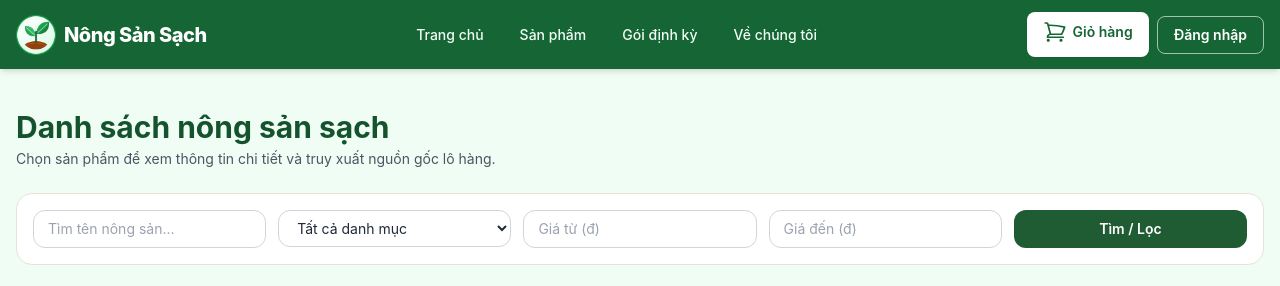
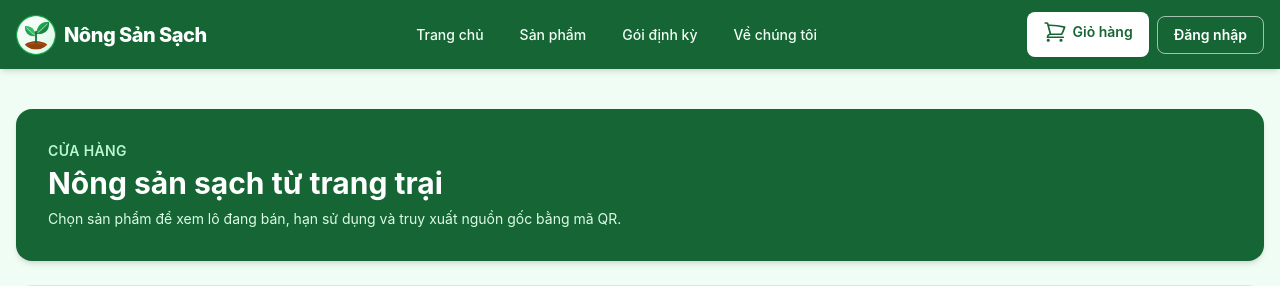
Before and after one commit to 0306231319-collab/Do_an_Web, a Laravel app: page /san-pham in a window 1280 px wide. Shown: the top 286 px of the page. Run offline with Laravel 12, Linux system fonts and the light colour scheme; data comes from the database, SQL or seed files in the repository; style sheets or scripts are compiled from the project's sources.

Commit message:
style: trang sản phẩm, nút về trang chủ cho admin, đặt view khiếu nại đúng thư mục

```diff
--- a/resources/views/pages/home.blade.php
+++ b/resources/views/pages/home.blade.php
@@ -18,7 +18,7 @@
             Hàng hết hạn trước được bán trước, luôn tươi mỗi ngày.
         </p>
         <div class="mt-7 flex flex-wrap gap-3">
-            <a href="#products"
+            <a href="{{ Route::has('products.index') ? route('products.index') : '#products' }}"
                class="rounded-xl bg-white px-6 py-3 font-semibold text-green-800 shadow hover:bg-green-50">
                 Khám phá sản phẩm
             </a>
--- a/resources/views/pages/products_index.blade.php
+++ b/resources/views/pages/products_index.blade.php
@@ -1,113 +1,98 @@
 @extends('layouts.app')
 
-@section('title', 'Danh sách sản phẩm - Nông Sản Sạch')
+@section('title', 'Sản phẩm - Nông Sản Sạch')
 
 @section('content')
-    <x-container class="py-10">
-        {{-- Tiêu đề trang --}}
-        <div class="mb-6">
-            <h1 class="text-2xl font-bold text-green-900 md:text-3xl">Danh sách nông sản sạch</h1>
-            <p class="mt-1 text-sm text-gray-600">Chọn sản phẩm để xem thông tin chi tiết và truy xuất nguồn gốc lô hàng.</p>
+<div class="mx-auto max-w-7xl px-4 py-10">
+
+    {{-- Tiêu đề --}}
+    <div class="mb-6 rounded-2xl bg-green-800 px-8 py-8 text-white shadow-md">
+        <p class="text-sm font-semibold uppercase tracking-wide text-green-200">Cửa hàng</p>
+        <h1 class="mt-1 text-3xl font-bold">Nông sản sạch từ trang trại</h1>
+        <p class="mt-2 max-w-2xl text-sm text-green-100">Chọn sản phẩm để xem lô đang bán, hạn sử dụng và truy xuất nguồn gốc bằng mã QR.</p>
     </div>
 
-        {{-- Thanh Tìm kiếm & Bộ lọc (Danh mục + Khoảng giá) --}}
-        <form method="GET" action="{{ route('products.index') }}" class="mb-8 grid grid-cols-1 gap-3 rounded-2xl border border-[#E6E3D8] bg-white p-4 shadow-xs sm:grid-cols-2 lg:grid-cols-5">
-            {{-- Ô tìm kiếm từ khóa --}}
-            <div>
-                <input type="text" name="keyword" value="{{ request('keyword') ?? request('search') }}"
-                       placeholder="Tìm tên nông sản..."
-                       class="w-full rounded-xl border border-gray-300 bg-white px-3.5 py-2 text-sm focus:border-[#1F5C34] focus:outline-none">
-            </div>
+    {{-- Tìm kiếm và bộ lọc --}}
+    <form method="GET" action="{{ route('products.index') }}"
+          class="mb-8 grid grid-cols-1 gap-3 rounded-2xl border border-green-200 bg-white p-4 shadow-sm sm:grid-cols-2 lg:grid-cols-5">
+        <label class="relative">
+            <span class="pointer-events-none absolute left-3 top-1/2 -translate-y-1/2 text-green-700"><x-icon name="search" class="h-5 w-5" /></span>
+            <input type="text" name="keyword" value="{{ request('keyword') ?? request('search') }}" placeholder="Tìm tên nông sản..."
+                   class="w-full rounded-xl border border-green-300 py-2.5 pl-10 pr-3 text-sm focus:border-green-600 focus:outline-none focus:ring-2 focus:ring-green-200">
+        </label>
 
-            {{-- Bộ lọc danh mục --}}
-            <div>
-                <select name="category_id" class="w-full rounded-xl border border-gray-300 bg-white px-3.5 py-2 text-sm focus:border-[#1F5C34] focus:outline-none">
+        <select name="category_id"
+                class="w-full rounded-xl border border-green-300 bg-white px-3 py-2.5 text-sm focus:border-green-600 focus:outline-none focus:ring-2 focus:ring-green-200">
             <option value="">Tất cả danh mục</option>
-                    @foreach($categories as $category)
-                        <option value="{{ $category->id }}" {{ (request('category_id') ?? request('category')) == $category->id ? 'selected' : '' }}>
-                            {{ $category->name }}
-                        </option>
+            @foreach ($categories as $category)
+                <option value="{{ $category->id }}" {{ (request('category_id') ?? request('category')) == $category->id ? 'selected' : '' }}>{{ $category->name }}</option>
             @endforeach
         </select>
-            </div>
 
-            {{-- Giá tối thiểu --}}
-            <div>
-                <input type="number" name="min_price" value="{{ request('min_price') }}" min="0" step="1000"
-                       placeholder="Giá từ (đ)"
-                       class="w-full rounded-xl border border-gray-300 bg-white px-3.5 py-2 text-sm focus:border-[#1F5C34] focus:outline-none">
-            </div>
+        <input type="number" name="min_price" value="{{ request('min_price') }}" min="0" step="1000" placeholder="Giá từ (đ)"
+               class="w-full rounded-xl border border-green-300 px-3 py-2.5 text-sm focus:border-green-600 focus:outline-none focus:ring-2 focus:ring-green-200">
 
-            {{-- Giá tối đa --}}
-            <div>
-                <input type="number" name="max_price" value="{{ request('max_price') }}" min="0" step="1000"
-                       placeholder="Giá đến (đ)"
-                       class="w-full rounded-xl border border-gray-300 bg-white px-3.5 py-2 text-sm focus:border-[#1F5C34] focus:outline-none">
-            </div>
+        <input type="number" name="max_price" value="{{ request('max_price') }}" min="0" step="1000" placeholder="Giá đến (đ)"
+               class="w-full rounded-xl border border-green-300 px-3 py-2.5 text-sm focus:border-green-600 focus:outline-none focus:ring-2 focus:ring-green-200">
 
-            {{-- Nút Lọc & Đặt lại --}}
         <div class="flex gap-2">
-                <button type="submit"
-                        style="background-color: #1F5C34;"
-                        class="flex-1 rounded-xl px-4 py-2 text-sm font-semibold text-white transition hover:opacity-90 cursor-pointer">
-                    Tìm / Lọc
-                </button>
-                @if(request()->hasAny(['keyword', 'search', 'category_id', 'category', 'min_price', 'max_price']))
-                    <a href="{{ route('products.index') }}"
-                       class="inline-flex items-center justify-center rounded-xl border border-gray-300 px-3 py-2 text-sm font-medium text-gray-600 hover:bg-gray-50">
-                        Xóa
-                    </a>
+            <button type="submit" class="flex-1 rounded-xl bg-green-700 px-4 py-2.5 text-sm font-semibold text-white shadow hover:bg-green-800">Tìm / Lọc</button>
+            @if (request()->hasAny(['keyword', 'search', 'category_id', 'category', 'min_price', 'max_price']))
+                <a href="{{ route('products.index') }}" class="inline-flex items-center rounded-xl border border-green-300 px-4 py-2.5 text-sm font-medium text-green-800 hover:bg-green-50">Xóa lọc</a>
             @endif
         </div>
     </form>
 
+    <p class="mb-4 text-sm text-gray-600">Tìm thấy <b class="text-green-800">{{ $products->total() }}</b> sản phẩm</p>
+
     {{-- Lưới sản phẩm --}}
-        @if($products->isEmpty())
-            <div class="rounded-xl bg-white p-8 text-center text-gray-500 shadow-sm">
-                Không tìm thấy sản phẩm nào phù hợp với điều kiện lọc.
+    @if ($products->isEmpty())
+        <div class="rounded-2xl border border-dashed border-green-300 bg-white p-10 text-center">
+            <div class="mx-auto mb-3 flex h-14 w-14 items-center justify-center rounded-full bg-green-100 text-green-700"><x-icon name="search" class="h-7 w-7" /></div>
+            <p class="font-semibold text-gray-800">Không tìm thấy sản phẩm phù hợp</p>
+            <p class="mt-1 text-sm text-gray-500">Hãy thử đổi từ khóa hoặc bỏ bớt điều kiện lọc.</p>
         </div>
     @else
-            <div class="grid grid-cols-1 gap-6 sm:grid-cols-2 md:grid-cols-3 lg:grid-cols-4">
-                @foreach($products as $product)
+        <div class="grid grid-cols-1 gap-6 sm:grid-cols-2 lg:grid-cols-3 xl:grid-cols-4">
+            @foreach ($products as $product)
                 @php
                     $finalPrice = $product->discount_price ?? $product->base_price ?? 0;
+                    $onSale = !empty($product->discount_price) && $product->discount_price < $product->base_price;
                 @endphp
-                    <div class="flex flex-col justify-between overflow-hidden rounded-xl border border-gray-100 bg-white shadow-sm transition hover:shadow-md">
+                <article class="flex flex-col overflow-hidden rounded-2xl border border-green-200 bg-white shadow-sm transition hover:-translate-y-0.5 hover:shadow-md">
+                    <a href="{{ route('products.show', $product->id) }}" class="relative block">
+                        @if (!empty($product->thumbnail_url))
+                            <img src="{{ $product->thumbnail_url }}" alt="{{ $product->name }}" class="h-44 w-full object-cover">
+                        @else
+                            <div class="flex h-44 w-full items-center justify-center bg-green-50 text-green-600"><x-icon name="leaf" class="h-14 w-14" /></div>
+                        @endif
+                        @if ($onSale)
+                            <span class="absolute left-3 top-3 rounded-full bg-red-600 px-2.5 py-0.5 text-xs font-bold text-white">Giảm giá</span>
+                        @endif
+                    </a>
+
+                    <div class="flex flex-1 flex-col p-5">
+                        <span class="w-fit rounded-full border border-green-200 bg-green-50 px-2.5 py-0.5 text-xs font-medium text-green-800">{{ $product->category->name ?? 'Nông sản' }}</span>
+                        <h2 class="mt-3 text-lg font-semibold text-gray-900">
+                            <a href="{{ route('products.show', $product->id) }}" class="hover:text-green-700">{{ $product->name }}</a>
+                        </h2>
+                        <p class="mt-1 line-clamp-2 flex-1 text-sm text-gray-500">{{ $product->description }}</p>
+
+                        <div class="mt-4 flex items-end justify-between gap-2 border-t border-green-100 pt-4">
                             <div>
-                            @if(!empty($product->thumbnail_url))
-                                <img src="{{ $product->thumbnail_url }}" alt="{{ $product->name }}" class="h-44 w-full object-cover">
+                                <span class="text-lg font-bold text-green-700">{{ number_format($finalPrice, 0, ',', '.') }}đ<span class="text-xs font-medium text-gray-500">/{{ $product->unit ?? 'kg' }}</span></span>
+                                @if ($onSale)
+                                    <span class="block text-xs text-gray-400 line-through">{{ number_format($product->base_price, 0, ',', '.') }}đ</span>
                                 @endif
-                            <div class="p-5 pb-0">
-                                <span class="inline-block rounded-full bg-green-100 px-2.5 py-0.5 text-xs font-medium text-green-800">
-                                    {{ $product->category->name ?? 'Nông sản' }}
-                                </span>
-                                <h2 class="mt-3 text-lg font-semibold text-gray-800">{{ $product->name }}</h2>
-                                <p class="mt-1 line-clamp-2 text-sm text-gray-500">{{ $product->description }}</p>
+                            </div>
+                            <a href="{{ route('products.show', $product->id) }}" class="rounded-lg bg-green-700 px-4 py-2 text-sm font-semibold text-white shadow hover:bg-green-800">Chi tiết</a>
                         </div>
                     </div>
-
-                        <div class="m-5 mt-4 pt-4 border-t border-gray-100 flex items-center justify-between gap-2">
-                            <div>
-                                <span class="font-bold text-green-700">
-                                    {{ number_format($finalPrice, 0, ',', '.') }} đ/{{ $product->unit ?? 'kg' }}
-                                </span>
-                                @if(!empty($product->discount_price) && $product->discount_price < $product->base_price)
-                                    <span class="block text-xs text-gray-400 line-through">
-                                        {{ number_format($product->base_price, 0, ',', '.') }} đ
-                                    </span>
-                                @endif
-                            </div>
-                            <a href="{{ route('products.show', $product->id) }}">
-                                <x-button color="green">Chi tiết</x-button>
-                            </a>
-                        </div>
-                    </div>
+                </article>
             @endforeach
         </div>
 
-            <div class="mt-8">
-                {{ $products->links() }}
+        <div class="mt-8">{{ $products->links() }}</div>
+    @endif
 </div>
-        @endif
-    </x-container>
 @endsection
```
Also changed, not shown: resources/views/admin/orders/complaint_form.blade.php (deleted, +0 -59 lines), resources/views/orders/complaint_form.blade.php (+35 -20 lines), resources/views/orders/complaint_page.blade.php (renamed from resources/views/admin/orders/complaint_page.blade.php). Lines whose indentation alone changed are shown as unchanged.
